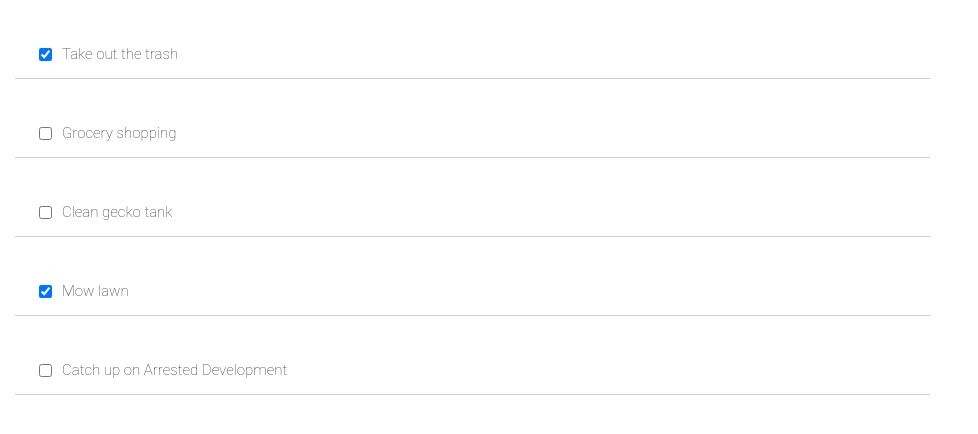
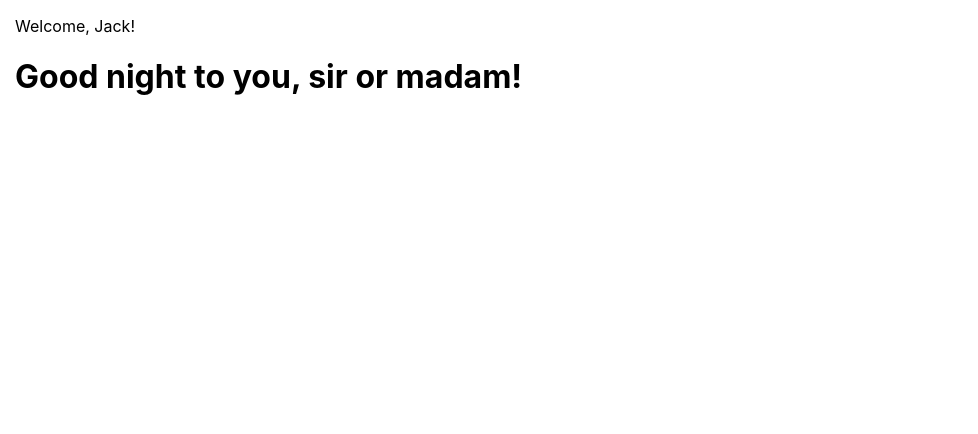
Before and after one commit to jacknehme/scrimba-learn-react, a React (Create React App) app: page / in a window 1280 px wide. Shown: the top 434 px of the page, without its empty margins (0-978 px from the left). Built offline with nearby package versions, Linux system fonts and the light colour scheme.

Commit message:
Stopped at Part 26

```diff
--- a/public/index.html
+++ b/public/index.html
@@ -23,7 +23,7 @@
   </head>
   <body>
     <noscript>You need to enable JavaScript to run this app.</noscript>
-    <!-- <div>Stopped at Part 21. https://scrimba.com/g/glearnreact</div> -->
+    <!-- <div>Stopped at Part 26. https://scrimba.com/g/glearnreact</div> -->
     <div id="root"></div>
     <!--
       This HTML file is a template.
--- a/src/App.js
+++ b/src/App.js
@@ -1,19 +1,72 @@
 import React from 'react';
-import logo from './logo.svg';
+// import logo from './logo.svg';
 import './App.css';
 
-import TodoItem from './components/TodoItem';
-import todosData from './todosData';
+/*
+
+Challenge:
+1. Convert all 3 components to be class-based
+2. Fix the small bug
+
+*/
+
+// import React from "react"
+// import ReactDOM from "react-dom"
+
+// #1
+class App extends React.Component {
+  render() {
+    return (
+      <div>
+        <Header username="Jack"/>
+        <Greeting />
+      </div>
+    )
+  }
+}
+
+// #2
+class Header extends React.Component {
+  render() {
+    return (
+      <header>
+        <p>Welcome, {this.props.username}!</p>
+      </header>
+    )
+  }
+}
+
+// #3
+class Greeting extends React.Component {
+
+  timeOfDay() {
+    const date = new Date();
+    const hours = date.getHours();
+    if (hours < 12) {
+      return "morning";
+    } else if (hours >= 12 && hours < 17) {
+      return "afternoon";
+    } else {
+      return "night";
+    }
+  }
+
+  render() {
+    return <h1>Good {this.timeOfDay()} to you, sir or madam!</h1>
+  }
+}
+// import TodoItem from './components/TodoItem';
+// import todosData from './todosData';
 
 
-function App() {
-  const todoItemComponents = todosData.map(item => <TodoItem key={item.id} todo={item} />);
-  return (
-    <div>
-      {todoItemComponents}
-    </div>
-  );
-}
+// function App() {
+//   const todoItemComponents = todosData.map(item => <TodoItem key={item.id} todo={item} />);
+//   return (
+//     <div>
+//       {todoItemComponents}
+//     </div>
+//   );
+// }
 
 // import Product from './components/Product';
 // import productsData from './vschoolProducts';
```
